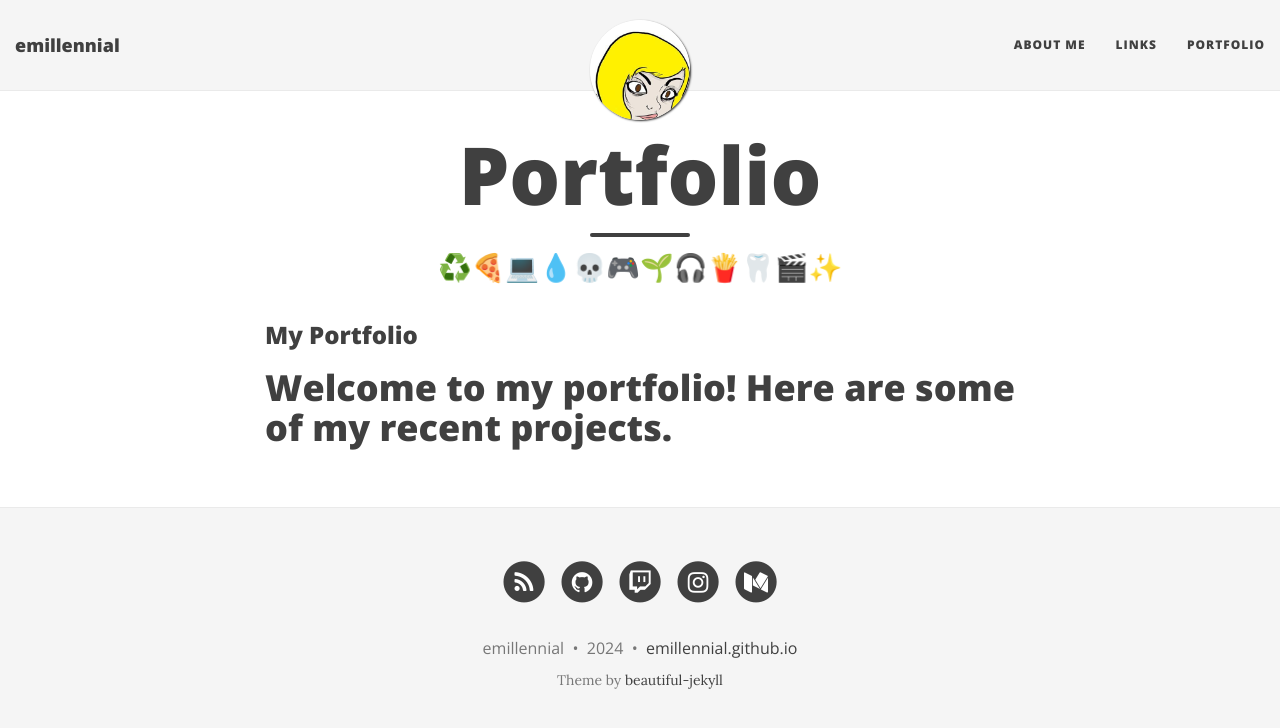
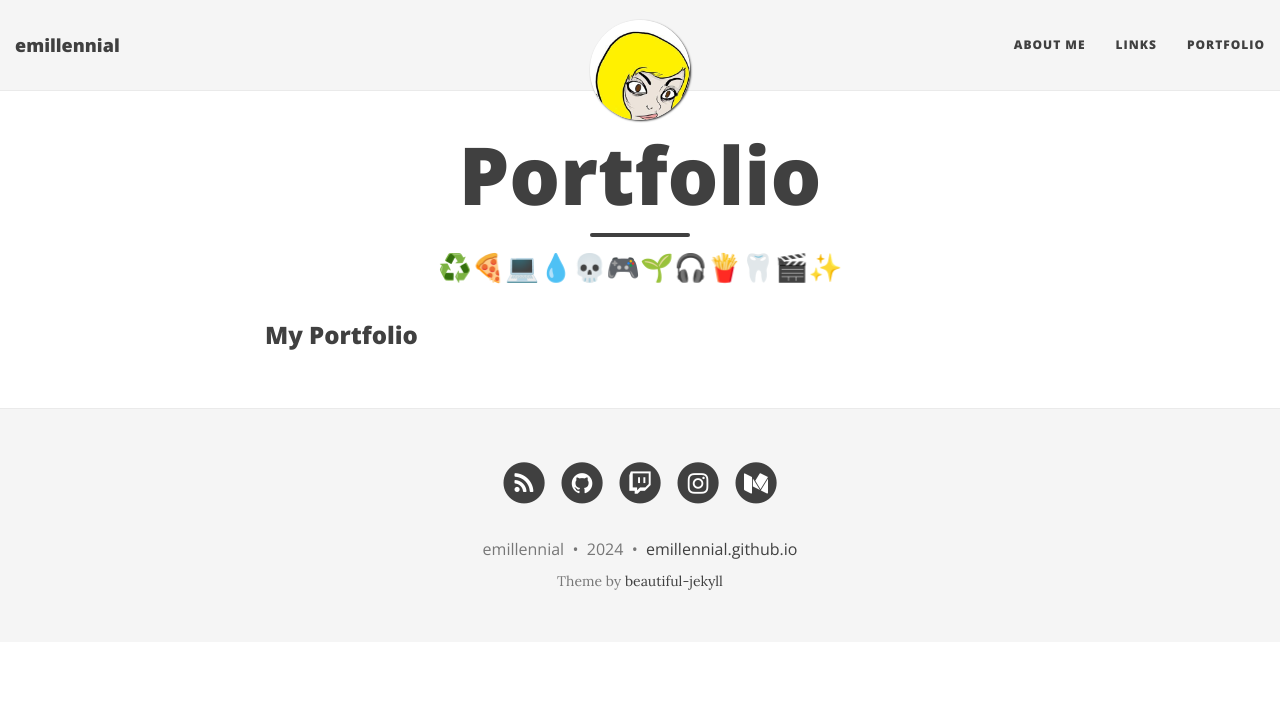
Before and after one commit to emillennial/emillennial.github.io, a Jekyll site: the page built from portfolio.md, in a window 1280 px wide. Shown: the top 728 px of the page. Built offline with Jekyll 4.4.1, drawn with Linux system fonts in a browser that asks for light colours; nearby versions of some CDN libraries.

Commit message:
Update portfolio.md

```diff
--- a/portfolio.md
+++ b/portfolio.md
@@ -6,4 +6,3 @@ tags: me
 ---
 
 ### My Portfolio
-# Welcome to my portfolio! Here are some of my recent projects.
```
